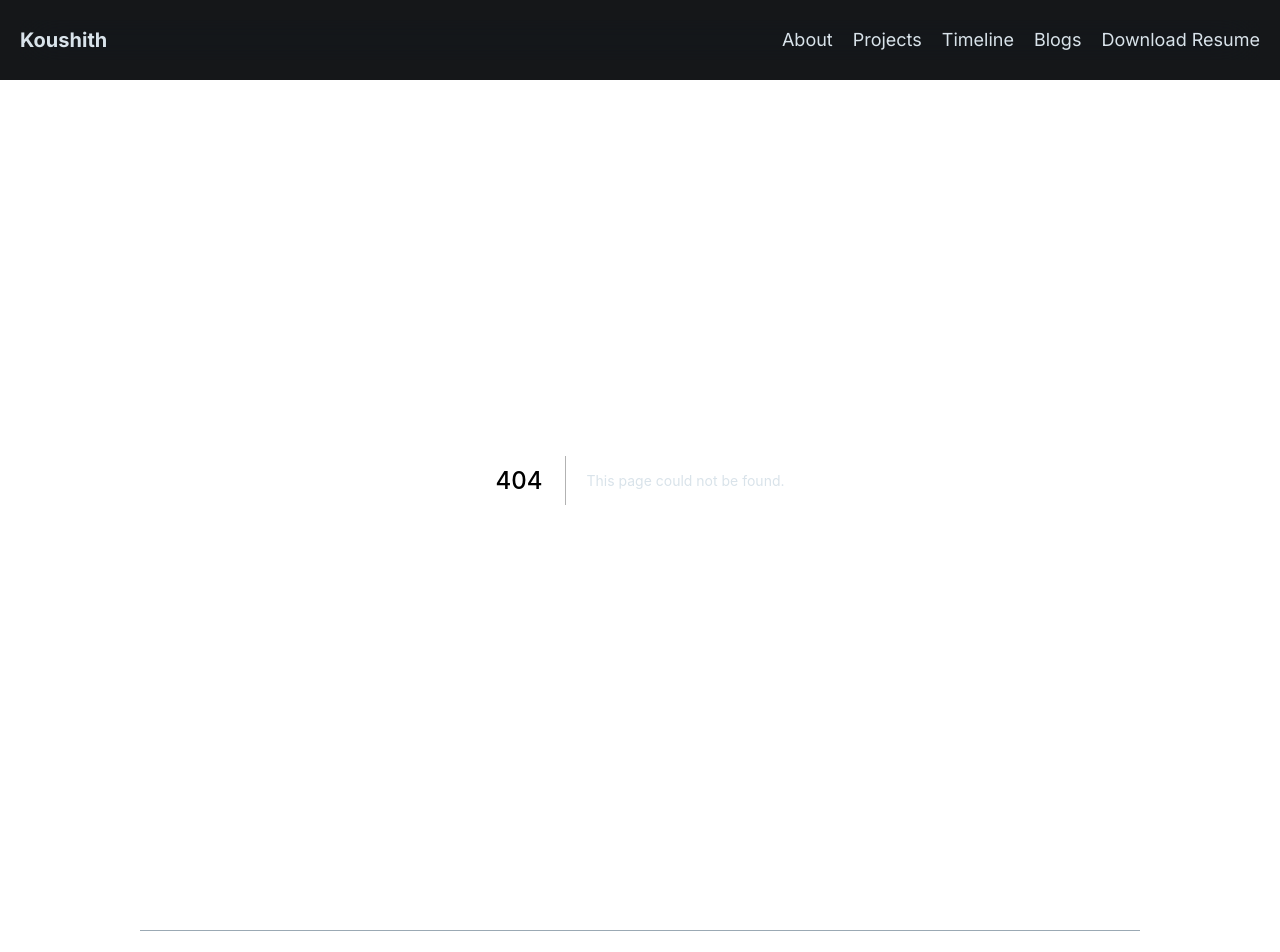
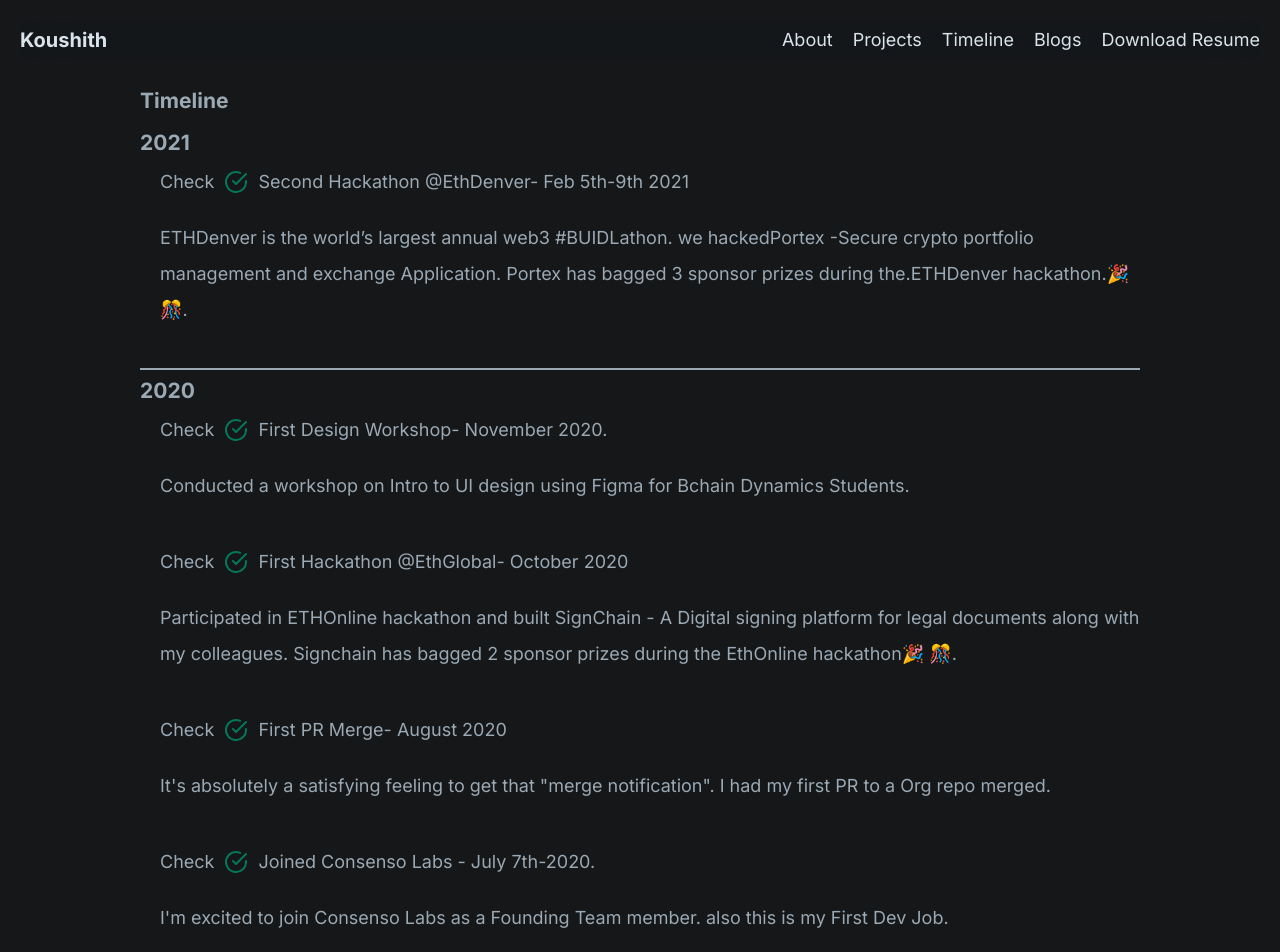
Before and after one commit to Koushith/Portfoilio-2.0, a Next.js app: page /src/components/timeline/time-line.component in a window 1280 px wide. Before the commit this address had no page. Shown: the top 952 px of the page. Built offline with nearby package versions, Linux system fonts and the light colour scheme.

Commit message:
adds timeline component

```diff
--- a/package.json
+++ b/package.json
@@ -16,6 +16,7 @@
     "next": "12.1.4",
     "react": "18.0.0",
     "react-dom": "18.0.0",
+    "react-icons": "^4.4.0",
     "styled-components": "^5.3.5"
   },
   "devDependencies": {
--- a/pages/index.js
+++ b/pages/index.js
@@ -10,6 +10,7 @@ import { SkillsSection } from './src/components/skills-section/skills-section.co
 import { WorkExperience } from './src/components/experience/experience-section.component';
 import { BlogSection } from './src/components/blog-section/blog-section.component';
 import { Footer } from './src/components/common/footer/footer.component';
+import Timeline from './src/components/timeline/time-line.component';
 
 export default function Home() {
   return (
@@ -32,6 +33,7 @@ export default function Home() {
       {/* <SkillsSection /> */}
       <WorkExperience />
       <BlogSection />
+      <Timeline />
     </div>
   );
 }
--- a/pages/src/components/blog-card/blog-card.component.js
+++ b/pages/src/components/blog-card/blog-card.component.js
@@ -61,6 +61,7 @@ export const MetaContainer = styled.div`
   align-items: center;
   justify-content: space-between;
   margin: 0.8rem 0;
+  font-size: 1.6rem;
 `;
 
 export const BlogCard = ({ post }) => {
--- a/pages/src/components/primitives/button/button.component.js
+++ b/pages/src/components/primitives/button/button.component.js
@@ -4,10 +4,10 @@ export const Button = () => {
   return <>btn</>;
 };
 
-export const UnderlinedButton = ({ content, ...rest }) => {
+export const UnderlinedButton = ({ children, content, ...rest }) => {
   return (
     <Underlined {...rest}>
-      {content}
+      {content ? content : children}
       <i className='fa-solid fa-right-long'></i>
     </Underlined>
   );
--- /dev/null
+++ b/pages/src/components/timeline/time-line.component.jsx
@@ -0,0 +1,131 @@
+import Link from 'next/link';
+import { useState } from 'react';
+import styled from 'styled-components';
+import { UnderlinedButton } from '../primitives/button/button.component';
+
+const Divider = styled.div`
+  border: 1px solid #9ba9b4;
+`;
+
+export const StyledList = styled.li`
+  display: flex;
+  align-items: center;
+  margin-bottom: 2rem;
+  gap: 1rem;
+  svg {
+    height: 2.4rem;
+  }
+`;
+
+export const StepsContainer = styled.li`
+  margin: 0 0 4rem 2rem;
+`;
+
+const Year = ({ children }) => {
+  return (
+    <h3 className='text-lg md:text-xl font-bold mb-4 tracking-tight text-gray-900 dark:text-gray-100'>{children}</h3>
+  );
+};
+
+const Step = ({ title, children }) => {
+  return (
+    <StepsContainer>
+      <StyledList>
+        <span className='sr-only'>Check</span>
+        <svg className='h-4 w-4 mr-2' viewBox='0 0 24 24'>
+          <g fill='none' stroke='#047857' strokeWidth='2' strokeLinecap='round' strokeLinejoin='round'>
+            <path d='M22 11.08V12a10 10 0 11-5.93-9.14' />
+            <path d='M22 4L12 14.01l-3-3' />
+          </g>
+        </svg>
+        <p className='font-medium text-gray-900 dark:text-gray-100'>{title}</p>
+      </StyledList>
+      <p className='text-gray-700 dark:text-gray-400 ml-6'>{children}</p>
+    </StepsContainer>
+  );
+};
+
+const FullTimeline = () => (
+  <>
+    <Year>2019</Year>
+    <ul>
+      <Step title='First Solo Trip -Nov 11th 2019✨'>Went on Solo trip to Puducherry.</Step>
+
+      <Step title='First Job- Infosys Limited - May 2019.'>
+        There is no word to describe it. One thing I know, that I had never felt like that ever before.
+      </Step>
+    </ul>
+    <Divider />
+    <Year>2016</Year>
+    <ul>
+      <Step title='First Computer'>I remember many nights playing Age of Empires, Lego Island, and Runescape.</Step>
+    </ul>
+    <Divider />
+  </>
+);
+
+export default function Timeline() {
+  const [isShowingFullTimeline, showFullTimeline] = useState(false);
+
+  return (
+    <>
+      <h3 className='font-bold text-2xl md:text-4xl tracking-tight mb-4 mt-8 text-black dark:text-white'>Timeline</h3>
+      <Year>2021</Year>
+      <ul>
+        <Step title='Second Hackathon @EthDenver- Feb 5th-9th 2021'>
+          ETHDenver is the world’s largest annual web3 #BUIDLathon. we hacked
+          <Link href='https://portex.xyz/'>
+            <a target='_next' className='text-blue-900'>
+              Portex
+            </a>
+          </Link>{' '}
+          -Secure crypto portfolio management and exchange Application. Portex has bagged 3 sponsor prizes during the.
+          <Link href='https://github.com/koshikraj/portex'>
+            <a target='_next' className='text-blue-900'>
+              ETHDenver hackathon.
+            </a>
+          </Link>
+          🎉 🎊.
+        </Step>
+      </ul>
+      <Divider />
+
+      <Year>2020</Year>
+      <ul>
+        <Step title='First Design Workshop- November 2020.'>
+          Conducted a workshop on Intro to UI design using Figma for Bchain Dynamics Students.
+        </Step>
+        <Step title='First Hackathon @EthGlobal- October 2020'>
+          Participated in ETHOnline hackathon and built SignChain - A Digital signing platform for legal documents along
+          with my colleagues. Signchain has bagged 2 sponsor prizes during the{' '}
+          <Link href='https://github.com/signchain/core'>
+            <a target='_next' className='text-blue-900'>
+              EthOnline hackathon
+            </a>
+          </Link>
+          🎉 🎊.
+        </Step>
+
+        <Step title='First PR Merge- August 2020'>
+          {' '}
+          It's absolutely a satisfying feeling to get that "merge notification". I had my first PR to a Org repo merged.
+        </Step>
+
+        <Step title='Joined Consenso Labs - July 7th-2020.'>
+          I'm excited to join Consenso Labs as a Founding Team member. also this is my First Dev Job.
+        </Step>
+        <Step title='Left Infosys Limited - 2019 May to July-2020.'>
+          Left my stable job at MNC to work for Early Stage startup. i always wanted to be a part of early stage
+          startup.
+        </Step>
+      </ul>
+      <Divider />
+
+      {isShowingFullTimeline ? (
+        <FullTimeline />
+      ) : (
+        <UnderlinedButton onClick={() => showFullTimeline(true)}>See More</UnderlinedButton>
+      )}
+    </>
+  );
+}
--- a/pages/timeline.js
+++ b/pages/timeline.js
@@ -4,7 +4,8 @@ import { RoadMap } from './src/components/roadmap/roadmap.component';
 function Timeline() {
   return (
     <>
-      <RoadMap />
+      {/* <RoadMap /> */}
+      {/* <Timeline/> */}
     </>
   );
 }
```
Also changed, not shown: pages/posts/[slug].js (+8 -2 lines), pages/src/components/hero/hero.component.js (+17 -5 lines), pages/src/components/page-components/blog-page/blog-list.component.js (+44 -2 lines), pages/src/components/page-components/blog-page/blog-pagelayout.component.js (+15 -12 lines), 1 other file (tests, documents, lock files or other folders).
